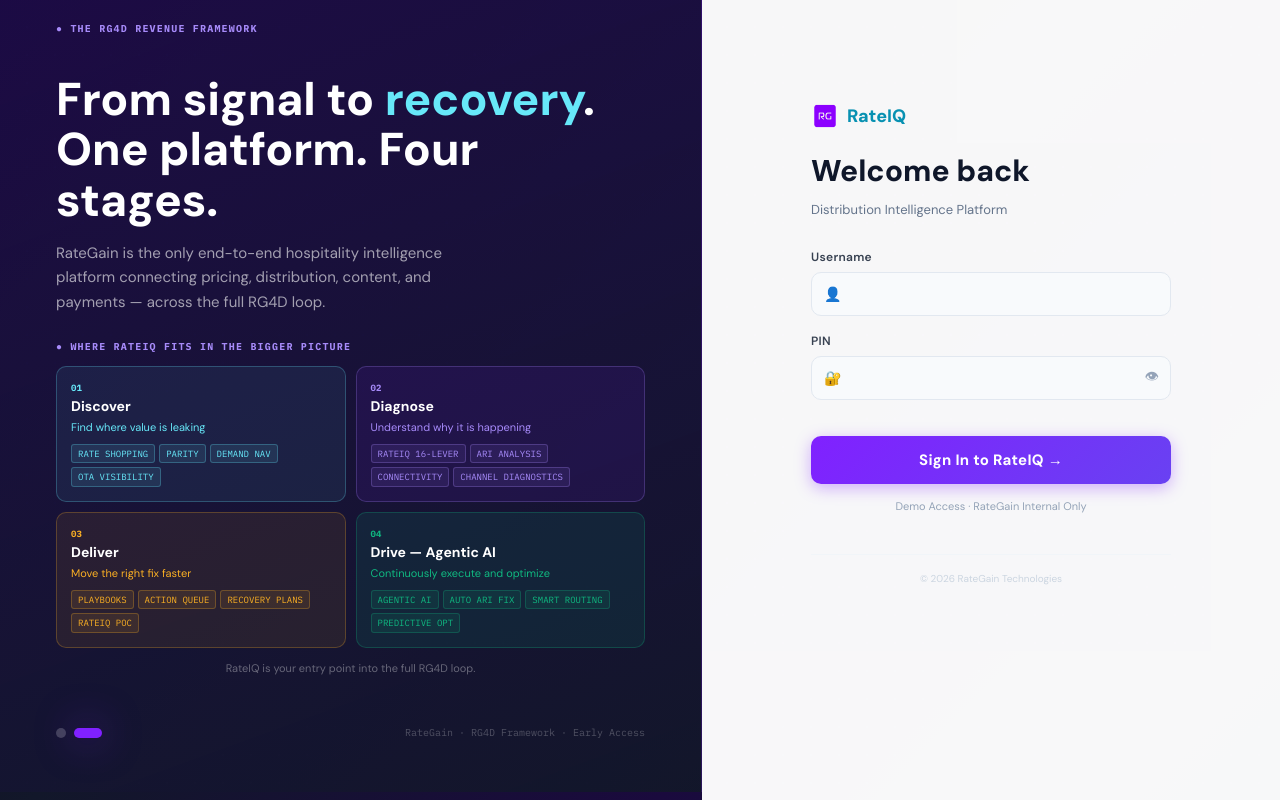
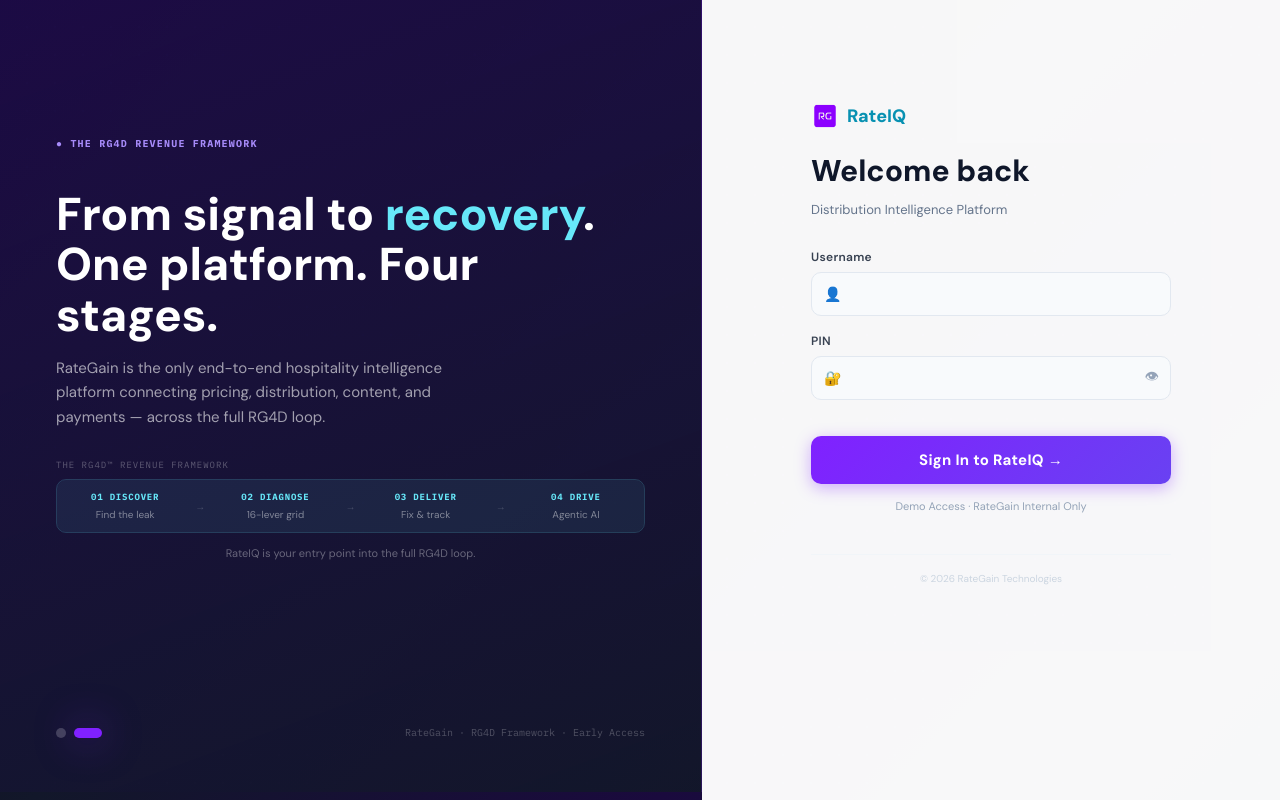
Before and after one commit to jagrose22/insightsiq, a React (Vite) app: page / in a window 1280 px wide. Both pictures are taken after a click on the element 97 px from the left and 732 px from the top of the page. Built offline with nearby package versions, Linux system fonts and the light colour scheme.

Commit message:
feat: update login screen with new strips and simplified slides
Replace Slide 1's 4D mini-strip with SPFPP strip and Slide 2's 4 cards with RG4D strip.

```diff
--- a/src/App.jsx
+++ b/src/App.jsx
@@ -535,7 +535,7 @@ const TOP_NAV = [
 ];
 
 
-/* ── MultiSelect dropdown ─────────��──���────────────────────────────────── */
+/* ── MultiSelect dropdown ─────────��─������────────────────────────────────── */
 function MultiSelect({ label, options, selected, onChange, isOpen, setOpen }) {
   const allSelected = selected.includes("All Brands") || selected.includes("All");
   const displayLabel = selected.length === 0 ? "None"
@@ -946,20 +946,23 @@ export default function App() {
                   ))}
                 </div>
 
-                {/* RateIQ 4D mini-strip */}
-                <div style={{display:"flex",gap:0,borderRadius:10,overflow:"hidden",border:"1px solid rgba(128,33,255,0.2)",marginTop:28}}>
+                {/* SPFPP Operating Loop strip */}
+                <div style={{color:"rgba(255,255,255,0.3)",fontSize:9,fontFamily:"'IBM Plex Mono',monospace",letterSpacing:"1px",marginTop:28,marginBottom:8}}>THE RATEIQ OPERATING LOOP</div>
+                <div style={{display:"flex",alignItems:"stretch",borderRadius:10,overflow:"hidden",border:"1px solid rgba(128,33,255,0.2)"}}>
                   {[
-                    {n:"01",l:"DISCOVER",s:"Find the leak"},
-                    {n:"02",l:"DIAGNOSE",s:"16-lever grid"},
-                    {n:"03",l:"DELIVER",s:"Fix & track"},
-                    {n:"04",l:"DRIVE",s:"Agentic AI"},
-                  ].map((d,i)=>(
-                    <div key={d.n} style={{flex:1,padding:"10px 8px",textAlign:"center",background:"rgba(128,33,255,0.15)",
-                      borderLeft:i>0?"1px solid rgba(128,33,255,0.2)":"none"}}>
-                      <div style={{fontSize:9,fontWeight:700,fontFamily:"'IBM Plex Mono',monospace",
-                        letterSpacing:"0.8px",color:"#fff"}}>{d.n} {d.l}</div>
-                      <div style={{fontSize:10,color:"rgba(255,255,255,0.5)",marginTop:3}}>{d.s}</div>
-                    </div>
+                    {n:"01",l:"SEE",s:"Health score"},
+                    {n:"02",l:"PRIORITIZE",s:"Revenue impact"},
+                    {n:"03",l:"FIX",s:"Playbooks"},
+                    {n:"04",l:"PROVE",s:"Recovery"},
+                    {n:"05",l:"PROTECT",s:"Stay green"},
+                  ].map((d,i,arr)=>(
+                    <React.Fragment key={d.n}>
+                      <div style={{flex:1,padding:"10px 6px",textAlign:"center",background:"rgba(128,33,255,0.12)"}}>
+                        <div style={{fontSize:9,fontWeight:700,fontFamily:"'IBM Plex Mono',monospace",letterSpacing:"0.8px",color:"#A78BFA"}}>{d.n} {d.l}</div>
+                        <div style={{fontSize:10,color:"rgba(255,255,255,0.45)",marginTop:3}}>{d.s}</div>
+                      </div>
+                      {i < arr.length - 1 && <div style={{display:"flex",alignItems:"center",background:"rgba(128,33,255,0.12)",color:"rgba(255,255,255,0.2)",fontSize:10,padding:"0 2px"}}>&rarr;</div>}
+                    </React.Fragment>
                   ))}
                 </div>
               </div>
@@ -972,39 +975,26 @@ export default function App() {
                 <h2 style={{fontSize:46,fontWeight:800,color:"#fff",lineHeight:1.1,marginBottom:8}}>
                   From signal to <span style={{color:"#67E8F9"}}>recovery</span>.<br/>One platform. Four stages.
                 </h2>
-                <p style={{fontSize:15,color:"rgba(255,255,255,0.6)",lineHeight:1.65,maxWidth:420,marginBottom:24}}>
+                <p style={{fontSize:15,color:"rgba(255,255,255,0.6)",lineHeight:1.65,maxWidth:420,marginBottom:28}}>
                   RateGain is the only end-to-end hospitality intelligence platform connecting pricing, distribution, content, and payments — across the full RG4D loop.
                 </p>
 
-                {/* Eyebrow label */}
-                <div style={{color:"#A78BFA",fontSize:10,fontWeight:700,letterSpacing:"1.2px",
-                  fontFamily:"'IBM Plex Mono',monospace",marginBottom:12}}>&#9679; WHERE RATEIQ FITS IN THE BIGGER PICTURE</div>
-
-                {/* Four D cards */}
-                <div style={{display:"grid",gridTemplateColumns:"1fr 1fr",gap:10}}>
+                {/* RG4D strip */}
+                <div style={{color:"rgba(255,255,255,0.3)",fontSize:9,fontFamily:"'IBM Plex Mono',monospace",letterSpacing:"1px",marginBottom:8}}>THE RG4D&#8482; REVENUE FRAMEWORK</div>
+                <div style={{display:"flex",alignItems:"stretch",borderRadius:10,overflow:"hidden",border:"1px solid rgba(103,232,249,0.2)"}}>
                   {[
-                    {n:"01",t:"Discover",s:"Find where value is leaking",c:"#67E8F9",bg:"rgba(103,232,249,0.07)",
-                      tags:["RATE SHOPPING","PARITY","DEMAND NAV","OTA VISIBILITY"]},
-                    {n:"02",t:"Diagnose",s:"Understand why it is happening",c:"#A78BFA",bg:"rgba(128,33,255,0.1)",
-                      tags:["RATEIQ 16-LEVER","ARI ANALYSIS","CONNECTIVITY","CHANNEL DIAGNOSTICS"]},
-                    {n:"03",t:"Deliver",s:"Move the right fix faster",c:"#FBB024",bg:"rgba(251,176,36,0.08)",
-                      tags:["PLAYBOOKS","ACTION QUEUE","RECOVERY PLANS","RATEIQ POC"]},
-                    {n:"04",t:"Drive — Agentic AI",s:"Continuously execute and optimize",c:"#10B981",bg:"rgba(16,185,129,0.1)",
-                      tags:["AGENTIC AI","AUTO ARI FIX","SMART ROUTING","PREDICTIVE OPT"]},
-                  ].map((card,i)=>(
-                    <div key={card.n} style={{background:card.bg,border:`1px solid ${card.c}40`,borderRadius:10,
-                      padding:14,animation:`countUp 0.5s ease both`,animationDelay:`${i*0.08}s`}}>
-                      <div style={{fontSize:9,fontFamily:"'IBM Plex Mono',monospace",fontWeight:700,color:card.c}}>{card.n}</div>
-                      <div style={{fontSize:14,fontWeight:700,color:"#fff",marginTop:2}}>{card.t}</div>
-                      <div style={{fontSize:11,color:card.c,marginTop:2}}>{card.s}</div>
-                      <div style={{display:"flex",flexWrap:"wrap",gap:4,marginTop:8}}>
-                        {card.tags.map(tag=>(
-                          <span key={tag} style={{background:`${card.c}18`,border:`1px solid ${card.c}44`,
-                            borderRadius:3,padding:"2px 6px",fontSize:9,color:card.c,
-                            fontFamily:"'IBM Plex Mono',monospace"}}>{tag}</span>
-                        ))}
+                    {n:"01",l:"DISCOVER",s:"Find the leak"},
+                    {n:"02",l:"DIAGNOSE",s:"16-lever grid"},
+                    {n:"03",l:"DELIVER",s:"Fix & track"},
+                    {n:"04",l:"DRIVE",s:"Agentic AI"},
+                  ].map((d,i,arr)=>(
+                    <React.Fragment key={d.n}>
+                      <div style={{flex:1,padding:"10px 8px",textAlign:"center",background:"rgba(103,232,249,0.08)"}}>
+                        <div style={{fontSize:9,fontWeight:700,fontFamily:"'IBM Plex Mono',monospace",letterSpacing:"0.8px",color:"#67E8F9"}}>{d.n} {d.l}</div>
+                        <div style={{fontSize:10,color:"rgba(255,255,255,0.45)",marginTop:3}}>{d.s}</div>
                       </div>
-                    </div>
+                      {i < arr.length - 1 && <div style={{display:"flex",alignItems:"center",background:"rgba(103,232,249,0.08)",color:"rgba(255,255,255,0.2)",fontSize:10,padding:"0 2px"}}>&rarr;</div>}
+                    </React.Fragment>
                   ))}
                 </div>
                 <div style={{color:"rgba(255,255,255,0.35)",fontSize:11,fontStyle:"italic",textAlign:"center",marginTop:12}}>
```
